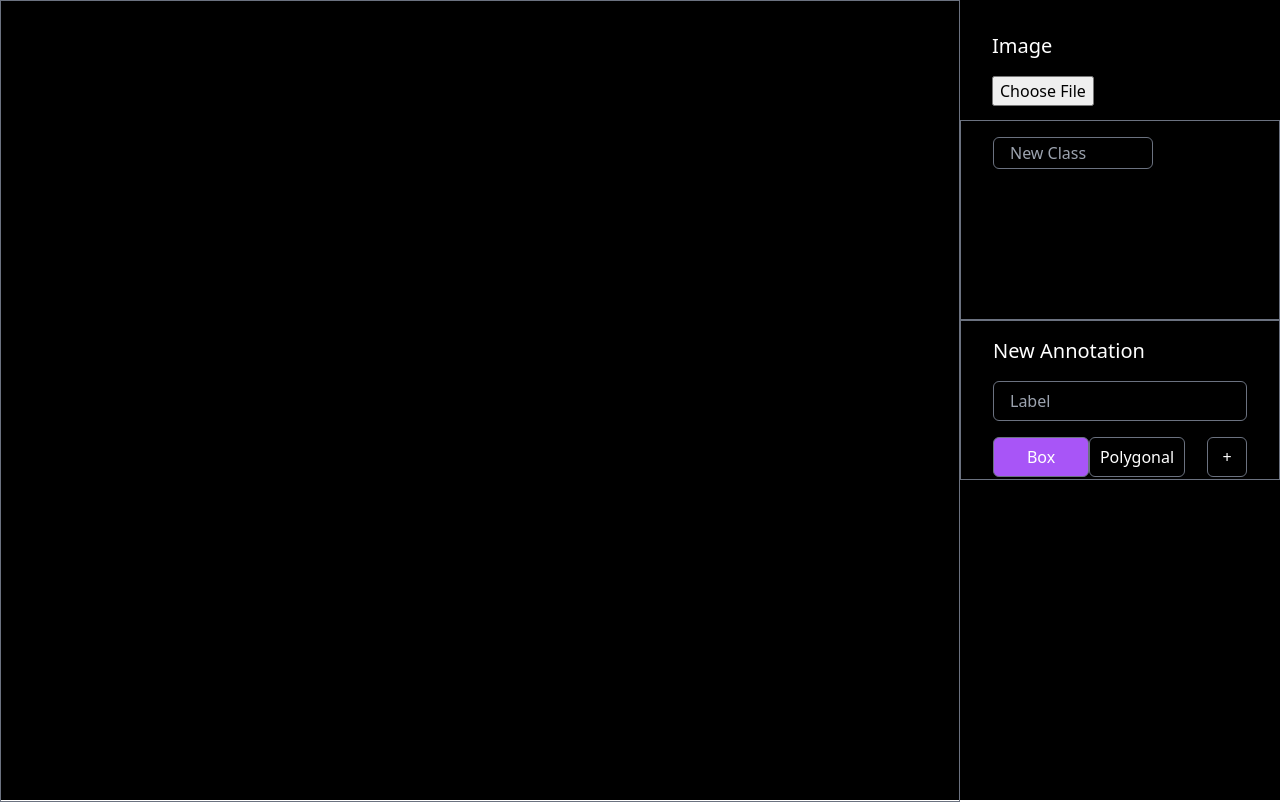
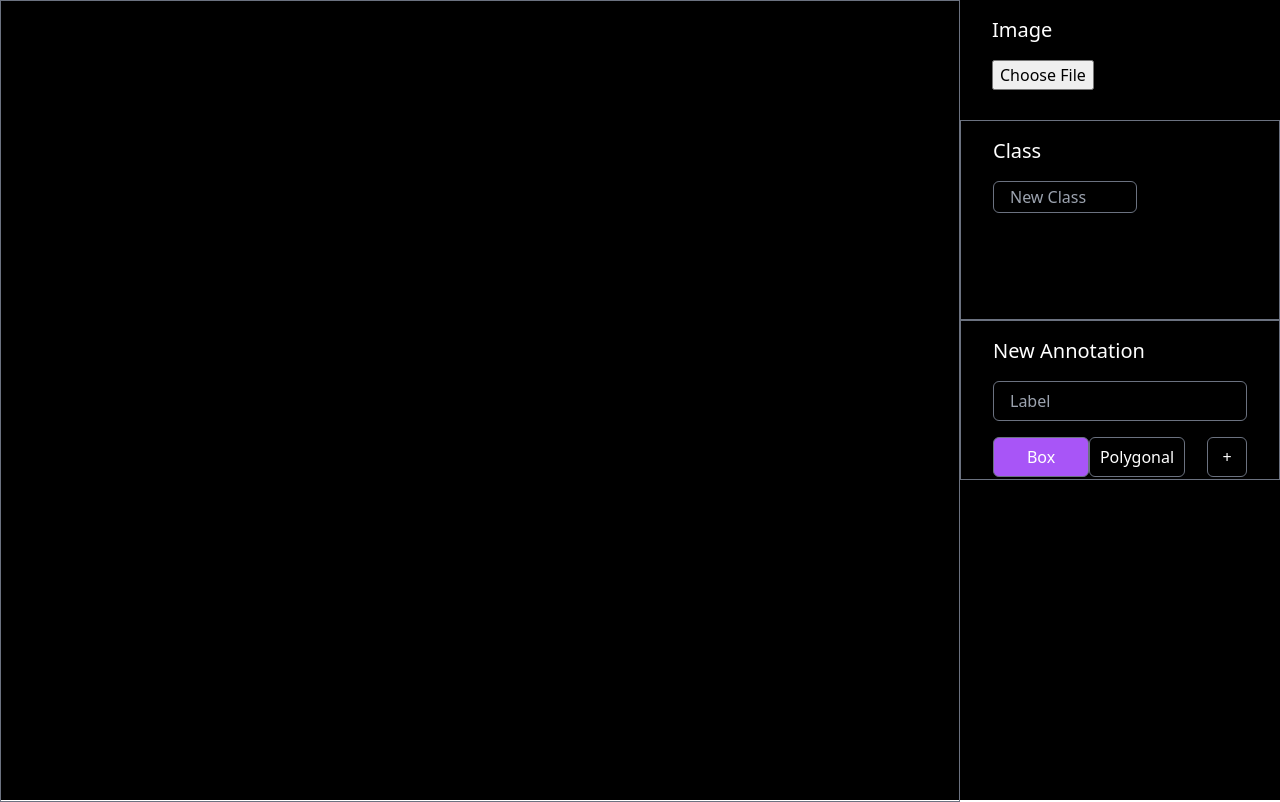
Before and after one commit to zcfabra/annotation, a React (Vite) app: page / in a window 1280 px wide. Built offline with nearby package versions, Linux system fonts and the light colour scheme.

Commit message:
style changes only

```diff
--- a/src/App.tsx
+++ b/src/App.tsx
@@ -271,7 +271,7 @@ function App() {
 
       </div>
       <div className='h-full w-3/12 flex flex-col items-center'>
-        <div className='w-full h-[15%] p-8 flex flex-col '>
+        <div className='w-full h-[15%] px-8 pt-4 flex flex-col '>
           <span className='text-xl text-white mb-4'>Image</span>
           {image == null
           ?
@@ -280,17 +280,20 @@ function App() {
           <button onClick={()=>setImage(null)}className='w-24 h-12 rounded-md border border-gray-500 text-white'>Delete</button> }
 
         </div>
-        <div className='w-full h-[25%] border-y border border-gray-500 px-8 py-4 flex'>
-          <div className='w-6/12 h-full'>
-            <input onChange={(e)=>setCurrentClass({class: e.target.value, colorHex: "red"})}value={currentClass ? currentClass.class : ""} className="w-40 h-8 rounded-md border border-gray-500  bg-black  text-white px-4 "type="text" placeholder='New Class'/>
-            <div className='w-full flex mt-2'>
+        <div className='w-full h-[25%] border-y border border-gray-500  flex'>
+          <div className='w-6/12 p-8 pt-4  h-full flex flex-col'>
+            <span className='text-xl text-white mb-4'>Class</span>
+            <div className='w-full flex'>
+            <input onChange={(e)=>setCurrentClass({class: e.target.value, colorHex: "red"})}value={currentClass ? currentClass.class : ""} className="w-36 h-8 rounded-md border border-gray-500  bg-black  text-white px-4 "type="text" placeholder='New Class'/>
+            </div>
+            <div className='w-full  flex mt-2'>
               {currentClass && Object.keys(colorMap).map(i=>{
-                return <div onClick={()=>setCurrentClass(prev=>({class:prev!.class, colorHex: i}))} className={`w-4 ${currentClass && i == currentClass.colorHex && "border-2 border-white"} h-4 mx-2 ${colorMap[i as keyof object]}`}></div>
+                return <div onClick={()=>setCurrentClass(prev=>({class:prev!.class, colorHex: i}))} className={`w-4 ${currentClass && i == currentClass.colorHex && "border-2 border-white"} h-4  ${colorMap[i as keyof object]}`}></div>
               })}
             </div>
             {currentClass && currentClass.class != "" && <button onClick={handleAddClass} className='w-24 mt-4 h-8 rounded-md border border-gray-500 text-white'>Add</button>}
           </div>
-          <div className='w-6/12 h-full overflow-y-auto'>
+          <div className='w-6/12 h-full pt-4 overflow-y-auto'>
             {classes.map((i,ix)=>(
               <div className='w-full px-2 flex items-center h-12 text-white border-b border-gray-500 '>
                 <span>{i.class}</span>
```
